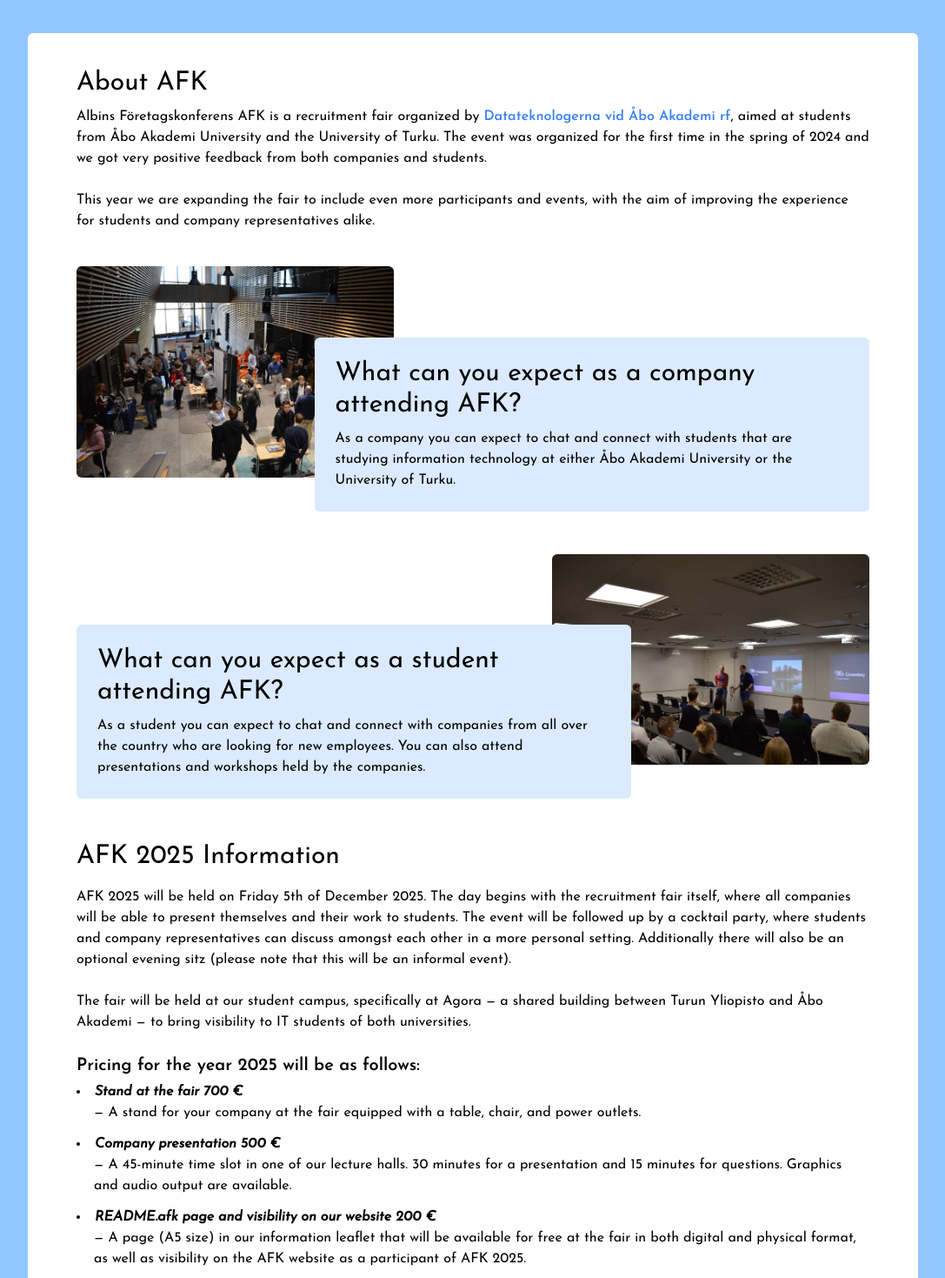
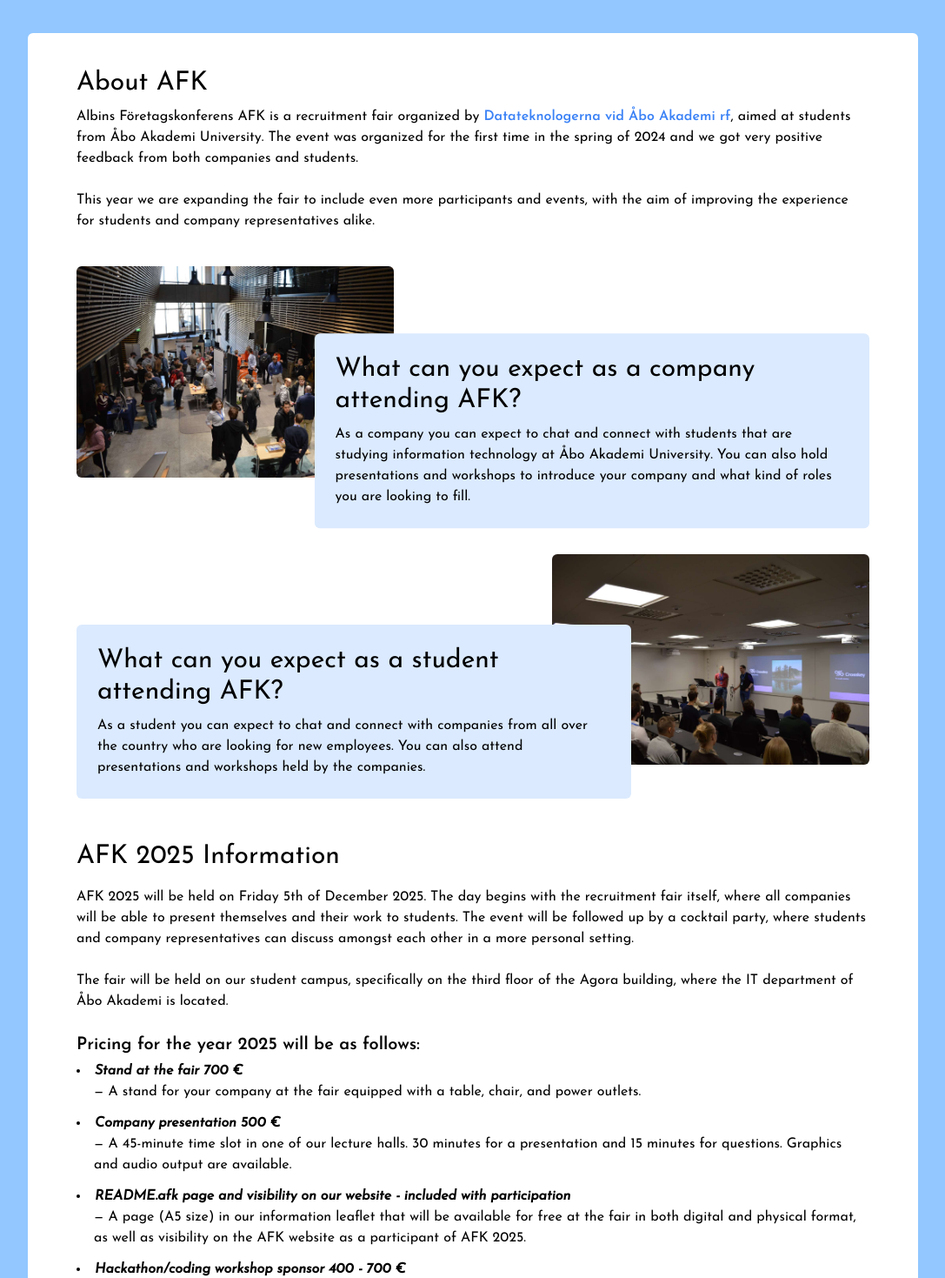
Before and after one commit to Datateknologerna-vid-Abo-Akademi/afk-website, a Next.js app: page / in a window 1280 px wide. Shown: the part 623-2092 px from the top of the page at 87% size, without its empty margins (96-1183 px from the left). Built offline with nearby package versions, Linux system fonts and the light colour scheme.

Commit message:
Updated dependencies and information about the event

```diff
--- a/package.json
+++ b/package.json
@@ -10,7 +10,7 @@
   },
   "dependencies": {
     "@emailjs/browser": "^4.4.1",
-    "next": "15.2.3",
+    "next": "^15.5.6",
     "react": "^19.0.0",
     "react-dom": "^19.0.0"
   },
--- a/src/app/components/about.js
+++ b/src/app/components/about.js
@@ -6,7 +6,7 @@
 
 const About = () => {
     const imageLeftTitle = "What can you expect as a company attending AFK?"
-    const imageLeftText = "As a company you can expect to chat and connect with students that are studying information technology at either Åbo Akademi University or the University of Turku."
+    const imageLeftText = "As a company you can expect to chat and connect with students that are studying information technology at Åbo Akademi University. You can also hold presentations and workshops to introduce your company and what kind of roles you are looking to fill."
     const imageRightTitle = "What can you expect as a student attending AFK?"
     const imageRightText = "As a student you can expect to chat and connect with companies from all over the country who are looking for new employees. You can also attend presentations and workshops held by the companies."
 
@@ -14,7 +14,7 @@
         <div id="about">
             <div>
                 <h1 className="text-3xl mb-2">About AFK</h1>
-                <p>Albins Företagskonferens AFK is a recruitment fair organized by <Links name="Datateknologerna vid Åbo Akademi rf" link="https://datateknologerna.org/"/>, aimed at students from Åbo Akademi University and the University of Turku. The event was organized for the first time in the spring of 2024 and we got very positive feedback from both companies and students.</p>
+                <p>Albins Företagskonferens AFK is a recruitment fair organized by <Links name="Datateknologerna vid Åbo Akademi rf" link="https://datateknologerna.org/"/>, aimed at students from Åbo Akademi University. The event was organized for the first time in the spring of 2024 and we got very positive feedback from both companies and students.</p>
                 <br />
                 <p>This year we are expanding the fair to include even more participants and events, with the aim of improving the experience for students and company representatives alike.</p>
             </div>
--- a/src/app/components/eventInformation.js
+++ b/src/app/components/eventInformation.js
@@ -5,9 +5,9 @@
     return (
         <div id="event-info">
             <h1 className="mb-4 text-3xl">AFK 2025 Information</h1>
-            <p>AFK 2025 will be held on Friday 5th of December 2025. The day begins with the recruitment fair itself, where all companies will be able to present themselves and their work to students. The event will be followed up by a cocktail party, where students and company representatives can discuss amongst each other in a more personal setting. Additionally there will also be an optional evening sitz (please note that this will be an informal event).</p>
+            <p>AFK 2025 will be held on Friday 5th of December 2025. The day begins with the recruitment fair itself, where all companies will be able to present themselves and their work to students. The event will be followed up by a cocktail party, where students and company representatives can discuss amongst each other in a more personal setting.</p>
             <br />
-            <p>The fair will be held at our student campus, specifically at Agora — a shared building between Turun Yliopisto and Åbo Akademi — to bring visibility to IT students of both universities. </p>
+            <p>The fair will be held on our student campus, specifically on the third floor of the Agora building, where the IT department of Åbo Akademi is located.</p>
             <br />
             <h2 className="mb-1 text-xl font-bold">Pricing for the year 2025 will be as follows:</h2>
             <ul className="list-disc list-inside">
@@ -19,7 +19,7 @@
                 <ul className="list-disc list-inside">
                     <li className="mb-3 ml-5 list-['—_']">A 45-minute time slot in one of our lecture halls. 30 minutes for a presentation and 15 minutes for questions. Graphics and audio output are available.</li>
                 </ul>
-                <li className="font-bold italic">README.afk page and visibility on our website 200 €</li>
+                <li className="font-bold italic">README.afk page and visibility on our website - included with participation</li>
                 <ul className="list-disc list-inside">
                     <li className="mb-3 ml-5 list-['—_']">A page (A5 size) in our information leaflet that will be available for free at the fair in both digital and physical format, as well as visibility on the AFK website as a participant of AFK 2025.</li>
                 </ul>
--- a/src/app/components/what_is.js
+++ b/src/app/components/what_is.js
@@ -4,7 +4,7 @@
     return (
         <div className="text-center p-4" id="what-is">
             <h1 className="text-4xl">What is AFK?</h1>
-            <p className="text-xl">AFK or Albins företags konferens is a job recruitment fair aimed at computer engineering and computer science students at Åbo Akademi and Turku University, our goal is to connect students with future employers</p>
+            <p className="text-xl">AFK or Albins företags konferens is a job recruitment fair aimed at computer engineering and computer science students at Åbo Akademi, our goal is to connect students with future employers</p>
         </div>
     );
 }
```
Also changed, not shown: 1 other file (tests, documents, lock files or other folders).
